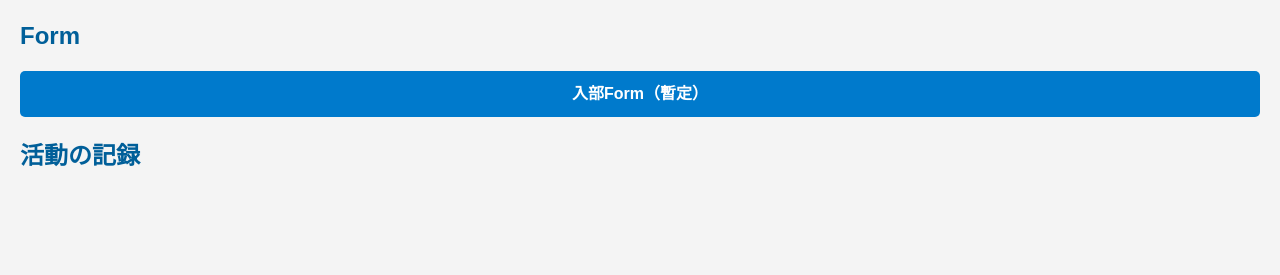
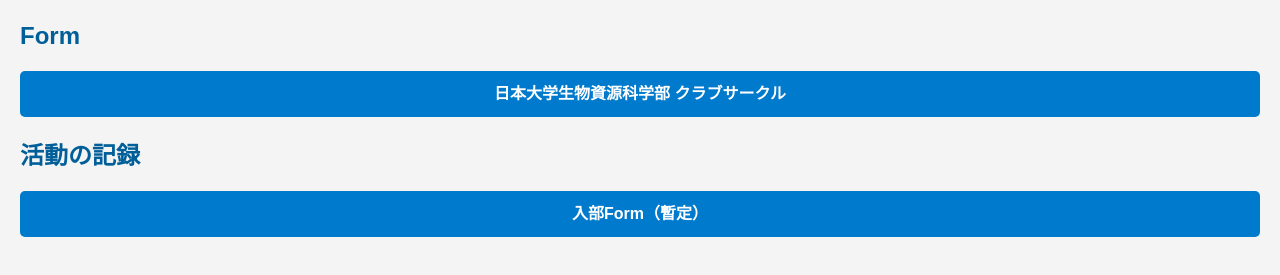
Before and after one commit to CL-ken/CL-ken.github.io, a plain HTML site: page index.html in a window 1280 px wide. Shown: the part 117-392 px from the top of the page. Drawn offline with Linux system fonts and the light colour scheme.

Commit message:
index upd

```diff
--- a/index.html
+++ b/index.html
@@ -12,9 +12,12 @@
     <h1>生命化学学術研究会</h1>
     <h2>Form</h2>
     <ul>
+        <li><a href="https://hp.brs.nihon-u.ac.jp/~ClubCircle/?page_id=152">日本大学生物資源科学部 クラブサークル</a></li>
+    </ul>
+    <h2>活動の記録</h2>
+    <ul>
         <li><a href="https://forms.gle/cBo43Jqk3KQYxDwn9">入部Form（暫定）</a></li>
     </ul>
-    <h2>活動の記録</h2>
 </body>
 
 </html>
```
